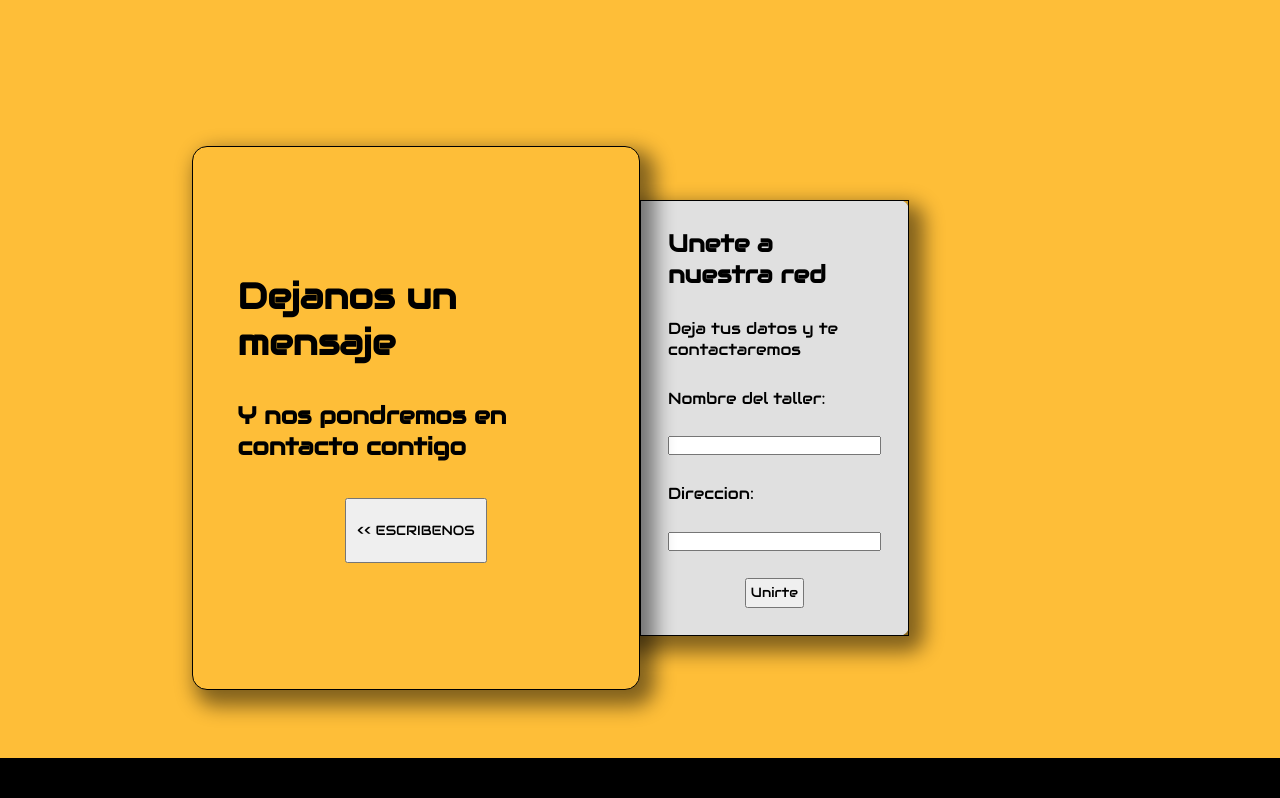
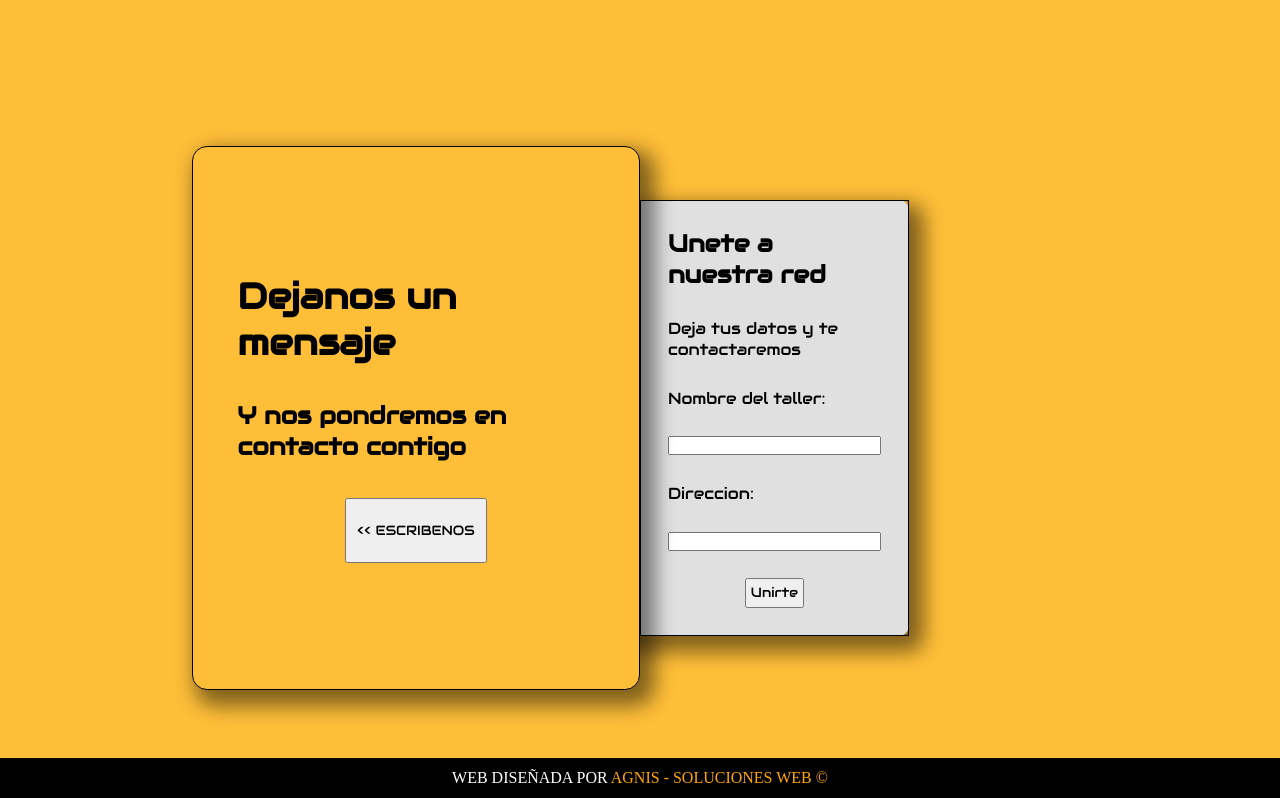
Before and after one commit to Saiperex/AutoSolucionesV2, a plain HTML site: page index.html in a window 1280 px wide. Shown: the part 2402-3200 px from the top of the page. Drawn offline with Linux system fonts and the light colour scheme.

Commit message:
web Finalizada

```diff
--- a/css/cabecera.css
+++ b/css/cabecera.css
@@ -35,6 +35,7 @@
     font-weight: bold;
     font-family: 'Audiowide', cursive;
     transition: font-size 500ms ease-in, text-shadow 500ms ease-in;
+    cursor: pointer;
 }
 .menu_item:hover
 {
--- a/css/contacto.css
+++ b/css/contacto.css
@@ -52,6 +52,7 @@
     padding: 2%;
     align-self: center;
     font-family:'Audiowide', cursive;
+    cursor: pointer;
 }
 
 .opciones
@@ -86,6 +87,7 @@
     height: 20%;
     align-self: center;
     font-family:'Audiowide', cursive;
+    cursor: pointer;
 }
 .panelDer
 {
--- a/css/footer.css
+++ b/css/footer.css
@@ -3,4 +3,12 @@ footer
     width: 100%;
     height: 5vh;
     background-color: black;
+    color: #ffffff;
+    display: flex;
+    justify-content: center;
+    align-items: center;
 }
+footer a
+{
+    color: orange;
+}
--- a/css/inicio.css
+++ b/css/inicio.css
@@ -57,6 +57,7 @@
     background-color: #000000;
     text-shadow: 0px 0px 10px #ffffff;
     transition:transform 500ms ease-in-out;
+    cursor: pointer;
 }
 .inicio_centrar button:hover
 {
--- a/css/nosotros.css
+++ b/css/nosotros.css
@@ -78,6 +78,7 @@
     width: 22.5%;
     height: 100%;
     text-align: center;
+    cursor: pointer;
 }
 .serv_card i
 {
--- a/css/talleres.css
+++ b/css/talleres.css
@@ -40,6 +40,7 @@
     padding: 2vh;
     font-family: 'Audiowide', cursive;
     font-size: 2vh;
+    cursor: pointer;
 }
 
 /*Engranaje*/
--- a/index.html
+++ b/index.html
@@ -196,7 +196,9 @@
                 </div>
             </div>
         </section>
-        <footer></footer>
+        <footer>
+            <li>WEB DISEÑADA POR <a href="https://wa.me/+5493518560415">AGNIS - SOLUCIONES WEB &copy</a></li>
+        </footer>
     </main>
     <script src="js/formMobile.js"></script>
     <script src="js/changeImagen.js"></script>
```
